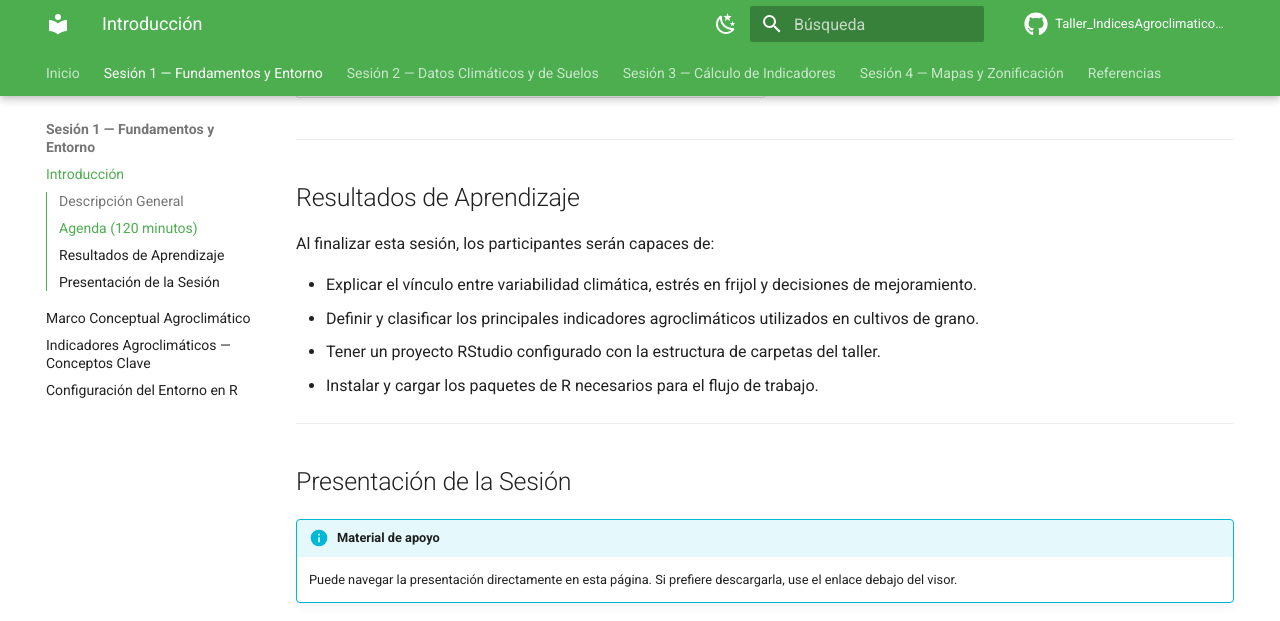
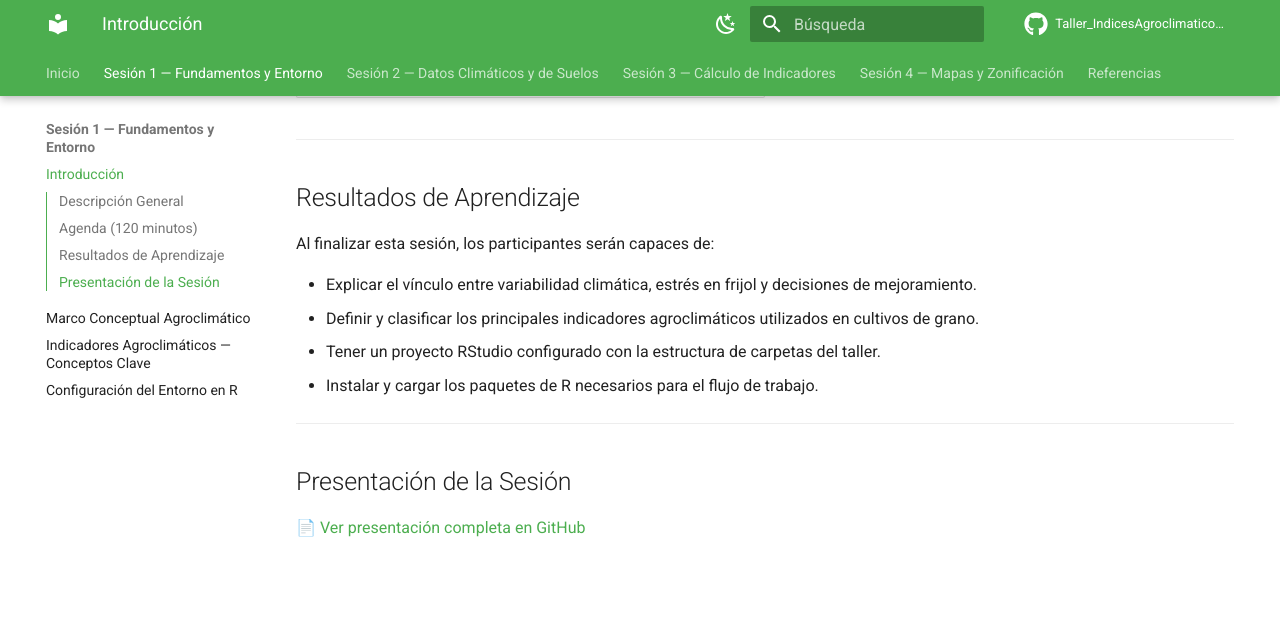
Before and after one commit to cbarriosperez/Taller_IndicesAgroclimaticos_Frijol, an MkDocs documentation site: the page built from docs/sesion1/index.md, in a window 1280 px wide and 1400 px high, scrolled down 710 px. Shown: the top 621 px of the window. Built offline with MkDocs 1.6.1 and Material for MkDocs 9.7.7, drawn with Linux system fonts in a browser that asks for light colours; some of the changed text lies outside the part shown; grey boxes are pictures that could not be loaded.

Commit message:
Enlace de descarga de la ppt de la sesión 1

```diff
--- a/docs/sesion1/index.md
+++ b/docs/sesion1/index.md
@@ -33,15 +33,4 @@
 
 ## Presentación de la Sesión
 
-!!! info "Material de apoyo"
-    Puede navegar la presentación directamente en esta página. Si prefiere descargarla, use el enlace debajo del visor.
-
-<iframe
-  src="../Presentations/Barrios-Perez_Sesion1_Fundamentos%20agroclimaticos%20y%20configuracion%20del%20entorno%20en%20R.pdf"
-  width="100%"
-  height="650px"
-  style="border: 1px solid #cccccc; border-radius: 6px;">
-  Su navegador no admite la visualización de PDF en línea.
-</iframe>
-
-[📄 Descargar presentación (PDF)](../Presentations/Barrios-Perez_Sesion1_Fundamentos%20agroclimaticos%20y%20configuracion%20del%20entorno%20en%20R.pdf){ target="_blank" }
+[📄 Ver presentación completa en GitHub](https://github.com/cbarriosperez/Taller_IndicesAgroclimaticos_Frijol/blob/main/docs/Presentations/Barrios-Perez_Sesion1_Fundamentos%20agroclim%C3%A1ticos%20y%20configuraci%C3%B3n%20del%20entorno%20en%20R.pdf){ target="_blank" }
```
